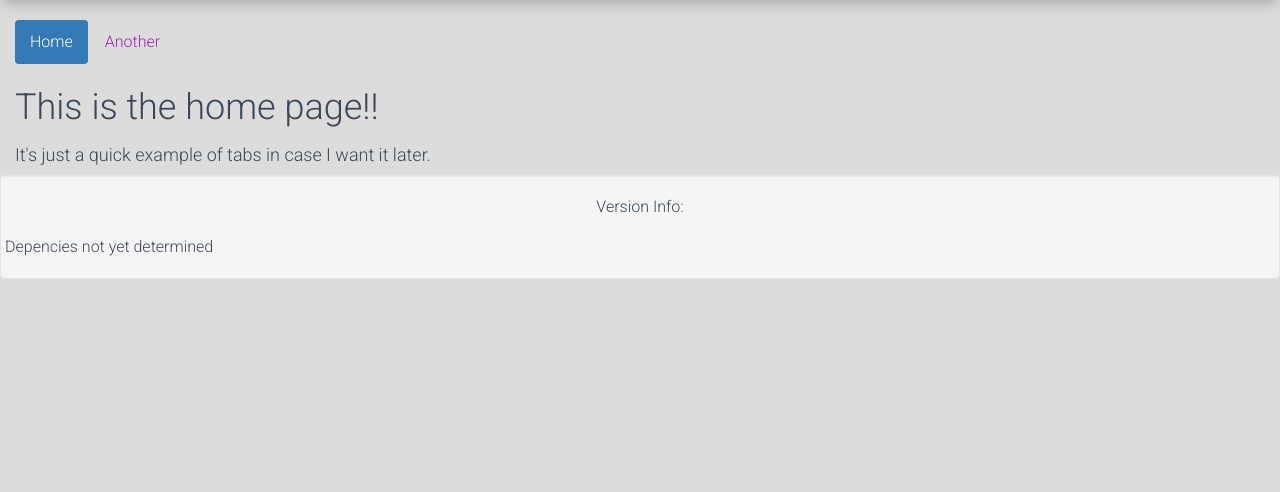
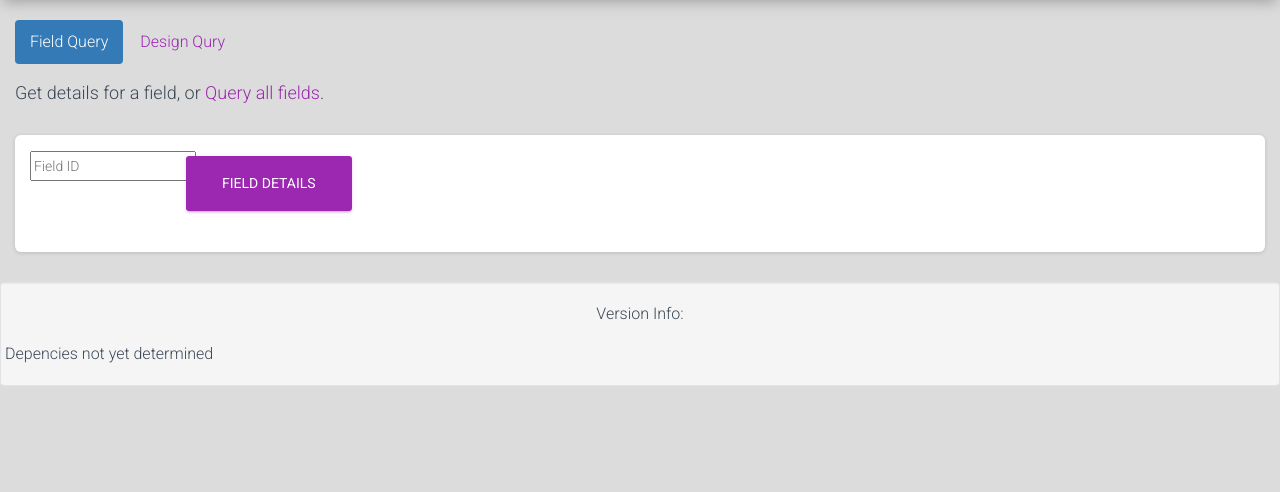
Before and after one commit to sdss/kronos, a Python web app: template python/kronos/templates/index.html in a window 1280 px wide. Shown: the part 80-572 px from the top of the page. Run offline with Jinja, Linux system fonts and the light colour scheme; the template is opened without the code that fills it, so the values that code supplies are empty; some libraries are stand-ins or nearby versions.

Commit message:
add nicer splash page with utility

```diff
--- a/python/kronos/controllers/planObserving.py
+++ b/python/kronos/controllers/planObserving.py
@@ -79,6 +79,10 @@ async def backupDicts(*args, sched=None, mjd=None, prev=None):
 @planObserving_page.route('/planObserving.html', methods=['GET', 'POST'])
 async def planObserving():
     mjd = round(offsetNow())
+
+    now = Time.now()
+    now.format = "mjd"
+    mjd_now = now.value
 
     form = await request.form
     args = request.args
--- a/python/kronos/templates/index.html
+++ b/python/kronos/templates/index.html
@@ -14,19 +14,46 @@
 
 <ul class="nav nav-pills mb-3" id="pills-tab" role="tablist">
   <li class="nav-item active">
-    <a class="nav-link" id="pills-home-tab" data-toggle="pill" href="#pills-home" role="tab" aria-controls="pills-home" aria-selected="true">Home</a>
+    <a class="nav-link" id="pills-field-tab" data-toggle="pill" href="#pills-field" role="tab" aria-controls="pills-home" aria-selected="true">Field Query</a>
   </li>
   <li class="nav-item">
-    <a class="nav-link" id="pills-another-tab" data-toggle="pill" href="#pills-another" role="tab" aria-controls="pills-another" aria-selected="false">Another</a>
+    <a class="nav-link" id="pills-design-tab" data-toggle="pill" href="#pills-design" role="tab" aria-controls="pills-design" aria-selected="false">Design Qury</a>
   </li>
 </ul>
 <div class="tab-content" id="pills-tabContent">
-  <div class="tab-pane fade in active" id="pills-home" role="tabpanel" aria-labelledby="pills-home-tab">
-    <h2>This is the home page!!</h2>
-    <h4>It's just a quick example of tabs in case I want it later.</h4>
+  <div class="tab-pane fade in active" id="pills-field" role="tabpanel" aria-labelledby="pills-field-tab">
+    <h4>Get details for a field, or <a href="/fieldQuery.html">Query all fields</a>.</h4>
+    <div class="card">
+      <form class="form" role="form" action="/fieldDetail.html" method="get">
+        <div class="form-row">
+          <div class="form-group col-md-6">
+            <div class="form-group col-md-3">
+                <input type="text" name="fieldID" value="" placeholder = "Field ID"/>
+            </div>
+            <div class="form-group col-md-3">
+              <p align="center"><button type="submit" class="btn btn-primary btn-lg">Field Details</button></p>
+            </div>
+          </div>
+        </div>
+      </form>
+    </div>
   </div>
-  <div class="tab-pane fade" id="pills-another" role="tabpanel" aria-labelledby="pills-another-tab">
-    <h2>THIS is another page</h2>
+  <div class="tab-pane fade" id="pills-design" role="tabpanel" aria-labelledby="pills-design-tab">
+    <h4>Get details for a design, or <a href="/designQuery.html">Query all designs</a>.</h4>
+    <div class="card">
+      <form class="form" role="form" action="/designDetail.html" method="get">
+        <div class="form-row">
+          <div class="form-group col-md-6">
+            <div class="form-group col-md-3">
+                <input type="text" name="designID" value="" placeholder = "Design ID"/>
+            </div>
+            <div class="form-group col-md-3">
+              <p align="center"><button type="submit" class="btn btn-primary btn-lg">Design Details</button></p>
+            </div>
+          </div>
+        </div>
+      </form>
+    </div>
   </div>
 </div>
 
```
Also changed, not shown: python/kronos/controllers/fieldDetail.py (+7 -2 lines).
